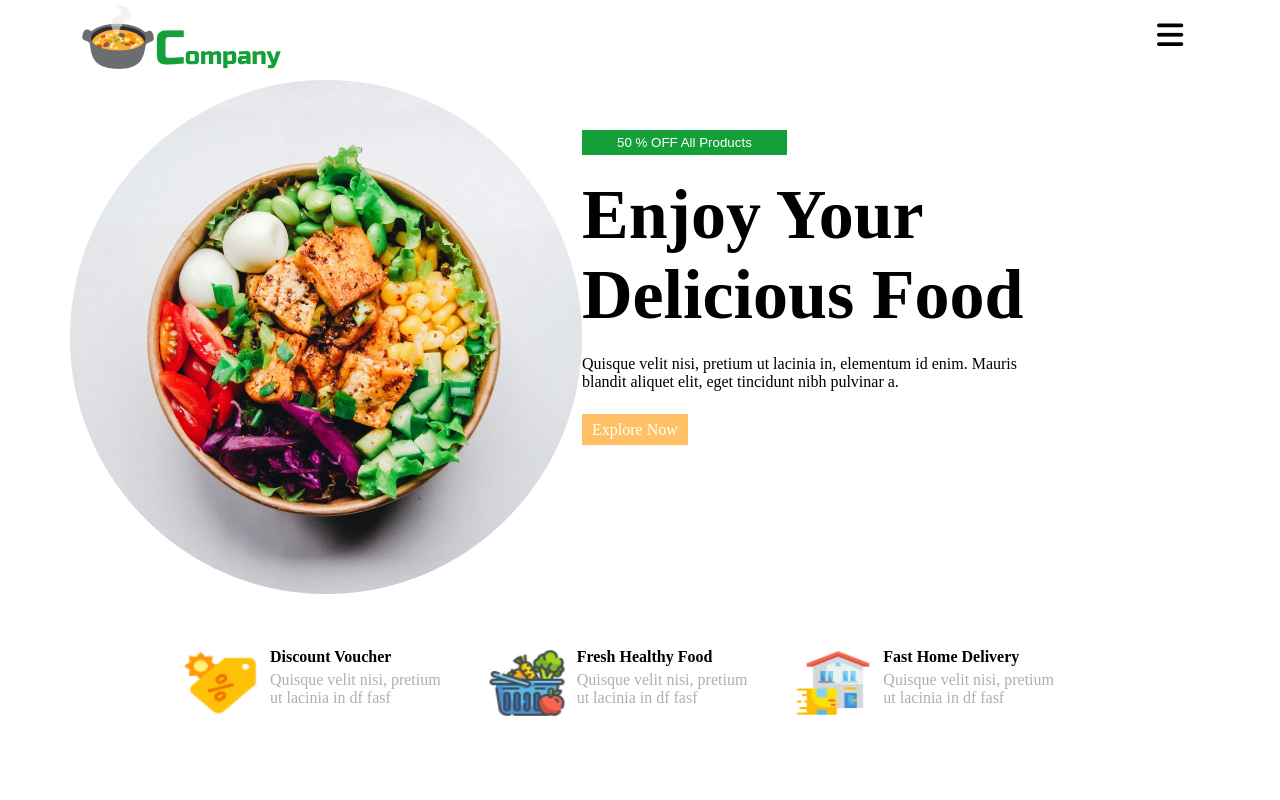
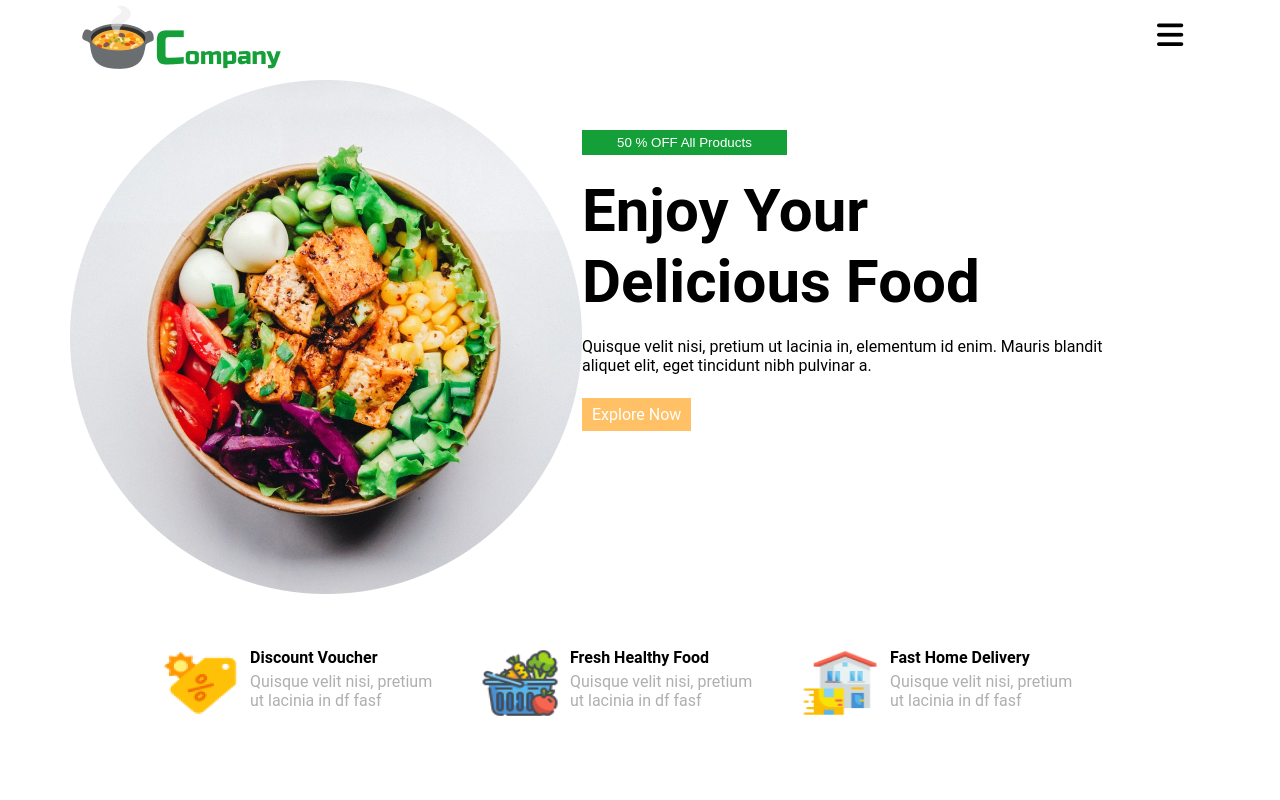
Before and after one commit to mohammadyeamin22/restaurant-website, a plain HTML site: page index.html in a window 1280 px wide. Shown: the top 800 px of the page. Drawn offline with Linux system fonts and the light colour scheme.

Commit message:
changing font family

```diff
--- a/style.css
+++ b/style.css
@@ -1,6 +1,12 @@
 *{
   margin:0;
   padding:0;
+}
+
+@import url('https://fonts.googleapis.com/css2?family=Roboto:ital,wght@0,100..900;1,100..900&display=swap');
+
+body{
+font-family: "Roboto", sans-serif;
 }
 /* Navbar CSS */
 .navbar{
@@ -31,7 +37,7 @@
 }
 /* Food content */
 .food_con{
-  width:470px;
+  width:550px;
   padding-top:50px;
 }
 .food_con button{
@@ -41,7 +47,7 @@
  color:white;
 }
 .food_con h1{
-  font-size:70px;
+  font-size:60px;
   margin-top:20px;
   margin-bottom:20px;
 }
@@ -57,7 +63,7 @@
 /* Food CSS */
 /* Service CSS */
 .parental_service{
-  margin:10px 180px;
+  margin:10px 160px;
   display:flex;
   margin-top:50px;
 }
```
